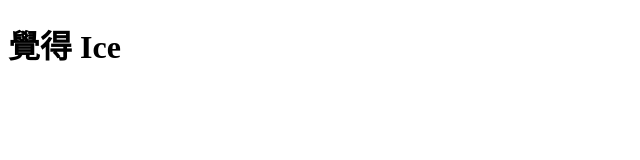
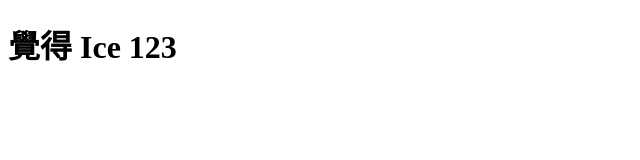
Before and after one commit to SQZ777/my_github_page, a plain HTML site: page index.html in a window 1280 px wide. Shown: the full height of the page, 0-640 px from the left. Drawn offline with Linux system fonts and the light colour scheme.

Commit message:
update 123

```diff
--- a/index.html
+++ b/index.html
@@ -5,6 +5,6 @@
     <title>你好，GitHub</title>
   </head>
   <body>
-    <h1>覺得 Ice</h1>
+    <h1>覺得 Ice 123</h1>
   </body>
 </html>
```
